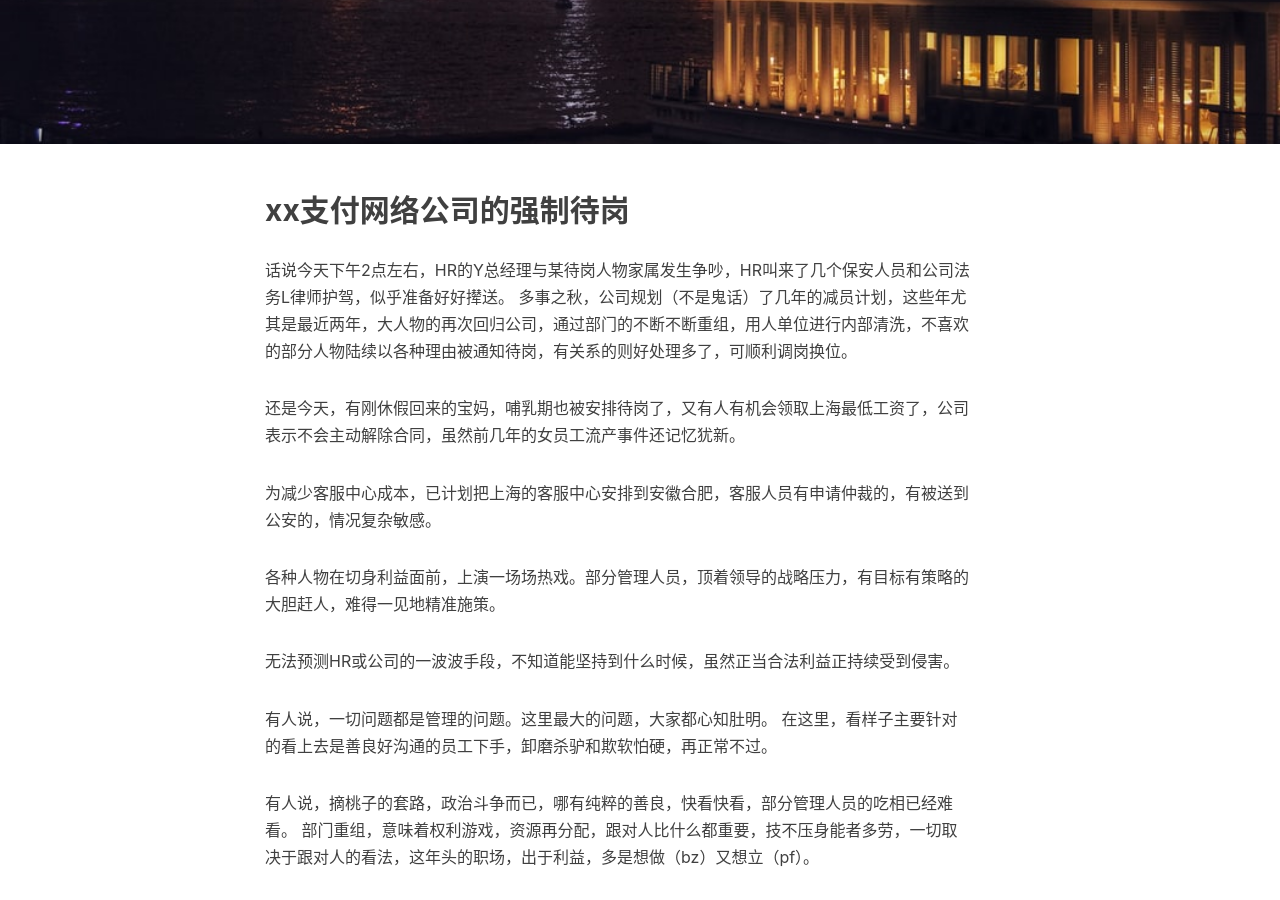
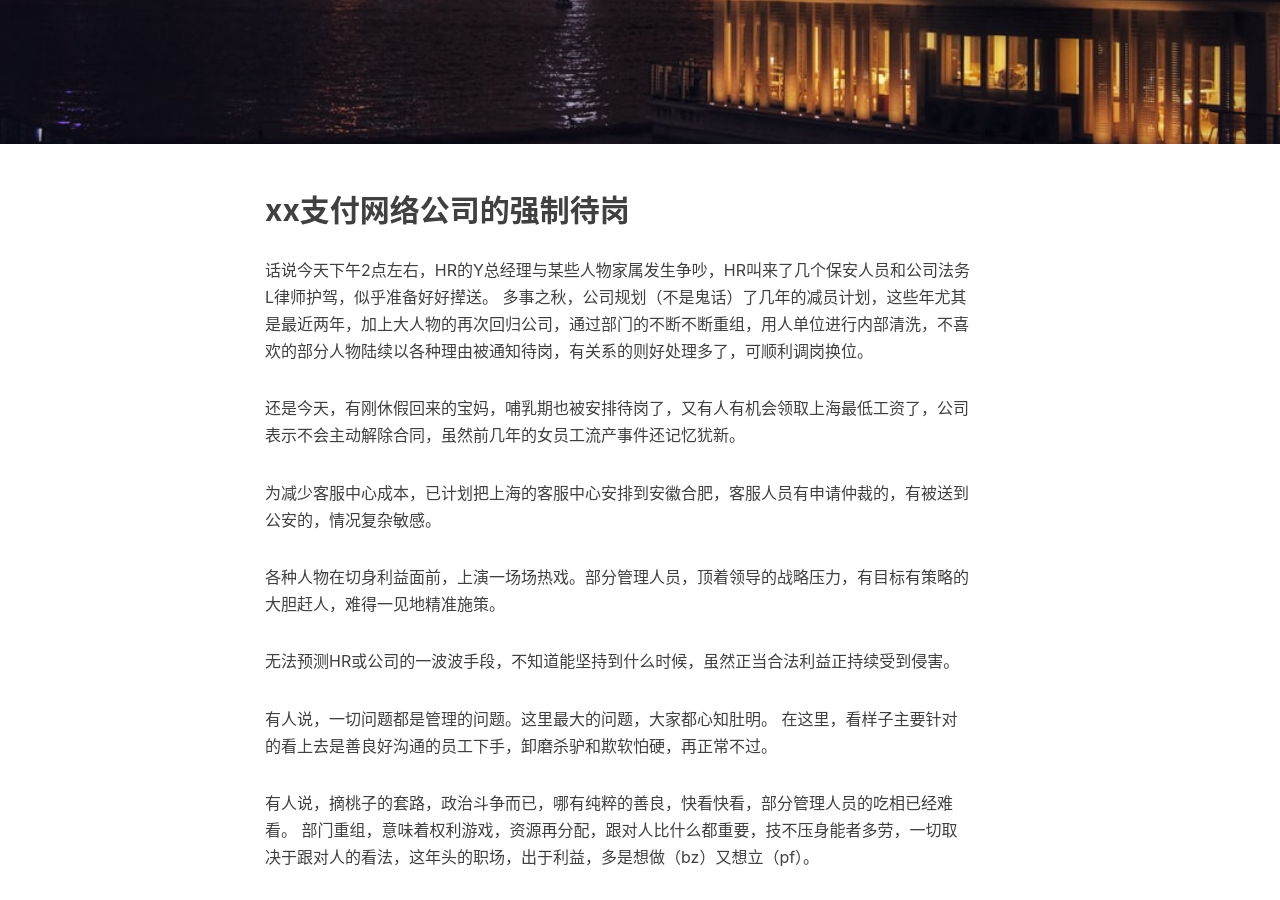
Before and after one commit to yxxy419/yxxy419.github.io, a Jekyll site: the page built from _posts/2020-05-14-quarrel-corp-laid-off-person.markdown, in a window 1280 px wide and 900 px high, scrolled down 379 px. Built offline with Jekyll 4.4.1, drawn with Linux system fonts in a browser that asks for light colours; nearby versions of some CDN libraries; comment, search, counter and statistics services are not loaded.

Commit message:
Update 2020-05-14-quarrel-corp-laid-off-person.markdown

```diff
--- a/_posts/2020-05-14-quarrel-corp-laid-off-person.markdown
+++ b/_posts/2020-05-14-quarrel-corp-laid-off-person.markdown
@@ -11,8 +11,8 @@ tags:
 
 ## xx支付网络公司的强制待岗
 
-话说今天下午2点左右，HR的Y总经理与某待岗人物家属发生争吵，HR叫来了几个保安人员和公司法务L律师护驾，似乎准备好好撵送。
-多事之秋，公司规划（不是鬼话）了几年的减员计划，这些年尤其是最近两年，大人物的再次回归公司，通过部门的不断不断重组，用人单位进行内部清洗，不喜欢的部分人物陆续以各种理由被通知待岗，有关系的则好处理多了，可顺利调岗换位。
+话说今天下午2点左右，HR的Y总经理与某些人物家属发生争吵，HR叫来了几个保安人员和公司法务L律师护驾，似乎准备好好撵送。
+多事之秋，公司规划（不是鬼话）了几年的减员计划，这些年尤其是最近两年，加上大人物的再次回归公司，通过部门的不断不断重组，用人单位进行内部清洗，不喜欢的部分人物陆续以各种理由被通知待岗，有关系的则好处理多了，可顺利调岗换位。
 
 还是今天，有刚休假回来的宝妈，哺乳期也被安排待岗了，又有人有机会领取上海最低工资了，公司表示不会主动解除合同，虽然前几年的女员工流产事件还记忆犹新。
 
```
